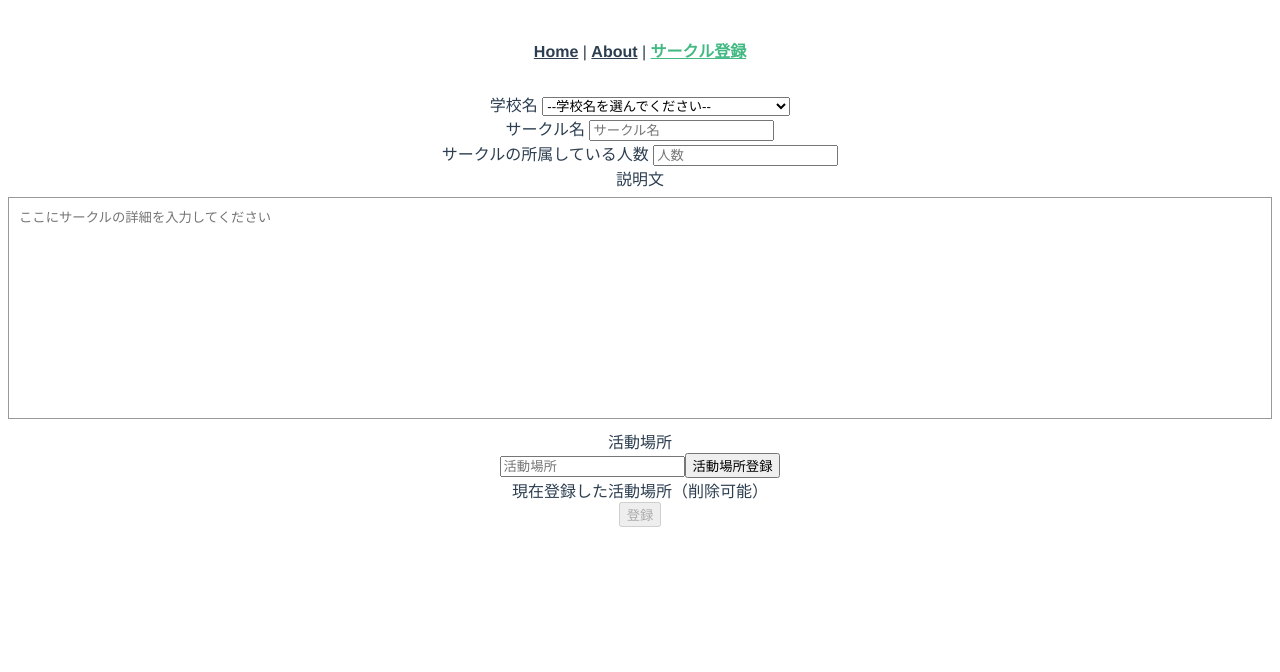
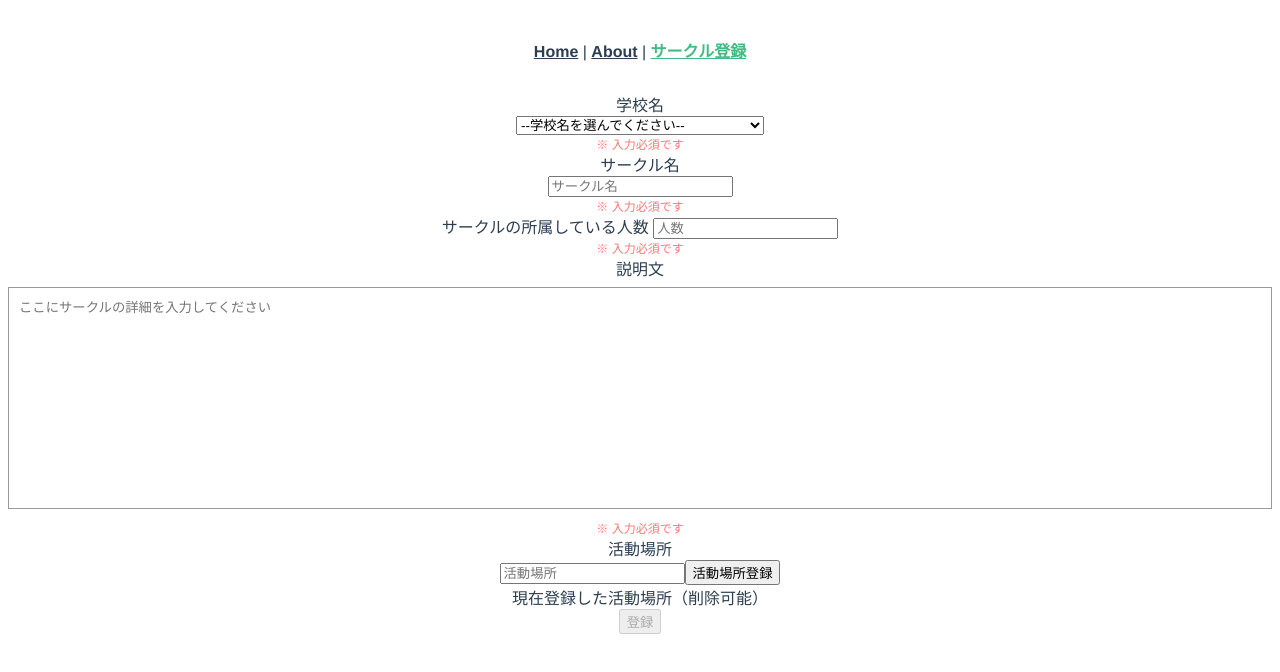
Before and after one commit to team2-birthday/our_app, a Vue app: page /registerCircle in a window 1280 px wide. Shown: the top 672 px of the page. Built offline with nearby package versions, Linux system fonts and the light colour scheme.

Commit message:
入力しないといけないinputタグなどにrequiredを追加

```diff
--- a/src/components/RegisterCircle.vue
+++ b/src/components/RegisterCircle.vue
@@ -6,8 +6,13 @@
   </div>
   <div v-else>
     <div>
-      学校名
-      <select name="university" id="university" v-model="universityKey">
+      <div>学校名</div>
+      <select
+        name="university"
+        id="university"
+        v-model="universityKey"
+        required
+      >
         <option value="">--学校名を選んでください--</option>
         <option
           v-for="(university, index) in universityList"
@@ -17,17 +22,25 @@
           {{ university }}
         </option>
       </select>
+      <div class="error-message">※ 入力必須です</div>
     </div>
     <div>
-      サークル名
-      <input type="text" v-model="circleName" placeholder="サークル名" />
+      <div>サークル名</div>
+      <input
+        type="text"
+        v-model="circleName"
+        placeholder="サークル名"
+        required
+      />
+      <div class="error-message">※ 入力必須です</div>
     </div>
     <div>
       サークルの所属している人数
-      <input type="number" v-model="number" placeholder="人数" />
+      <input type="number" v-model="number" placeholder="人数" required />
+      <div class="error-message">※ 入力必須です</div>
     </div>
     <div>
-      説明文
+      <div>説明文</div>
       <textarea
         type="text"
         v-model="text"
@@ -35,12 +48,14 @@
         rows="10"
         class="explanation"
         placeholder="ここにサークルの詳細を入力してください"
+        required
       />
+      <div class="error-message">※ 入力必須です</div>
     </div>
     <div>
       活動場所
       <div>
-        <input type="text" v-model="location" placeholder="活動場所" />
+        <input type="text" v-model="location" placeholder="活動場所" required />
         <button v-on:click="placesPush">活動場所登録</button>
       </div>
       現在登録した活動場所（削除可能）
@@ -923,12 +938,32 @@ export default {
 </script>
 
 <style>
+.error-message {
+  font-size: 12px;
+  color: #ff7676;
+  display: none; /* 非表示に */
+}
+/* :invalid時だけ隣の要素を表示 */
+input:invalid + .error-message {
+  display: block;
+}
+
+/* :invalid時だけ隣の要素を表示 */
+textarea:invalid + .error-message {
+  display: block;
+}
+
+/* :invalid時だけ隣の要素を表示 */
+select:invalid + .error-message {
+  display: block;
+}
+
 .place-delete-btn {
   border: solid 1px black;
   background-color: white;
 }
 .place-delete-btn:hover {
-  background-color: #03d1f5;
+  background-color: red;
 }
 
 .explanation {
```
